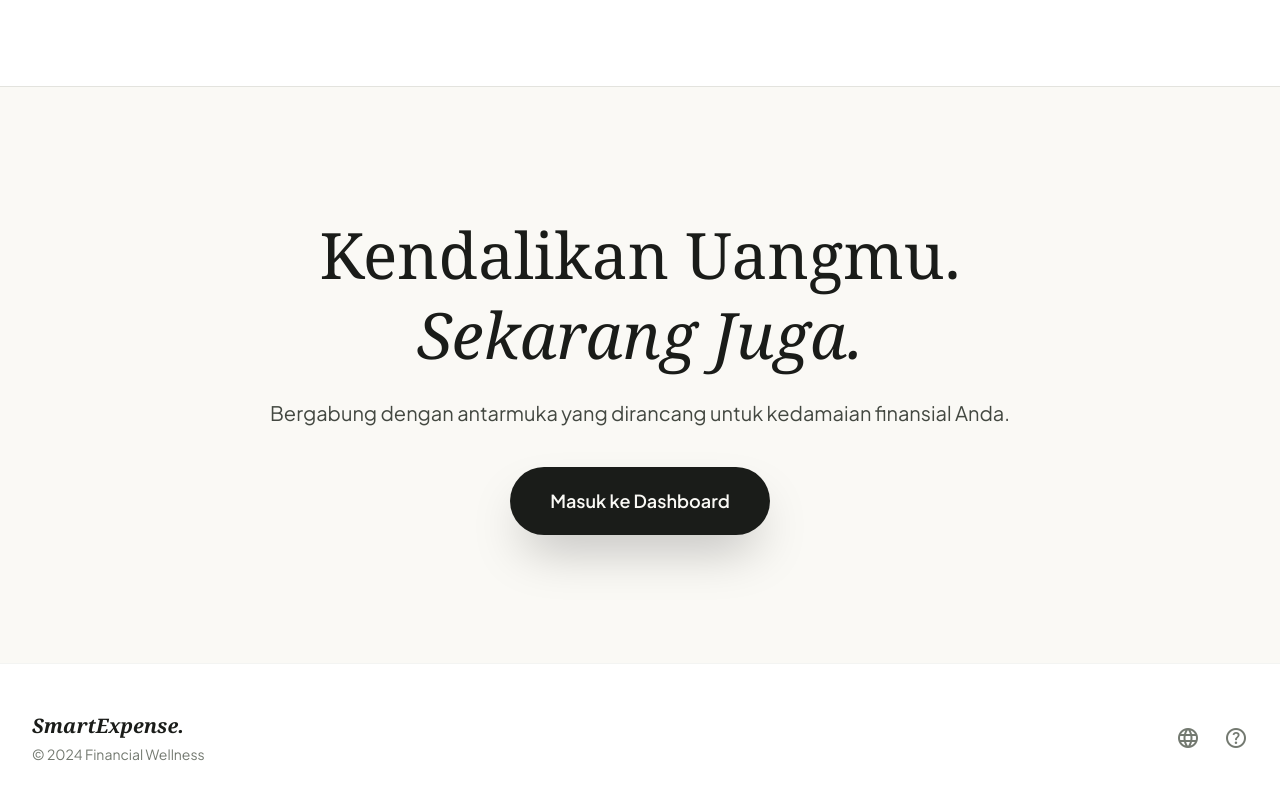
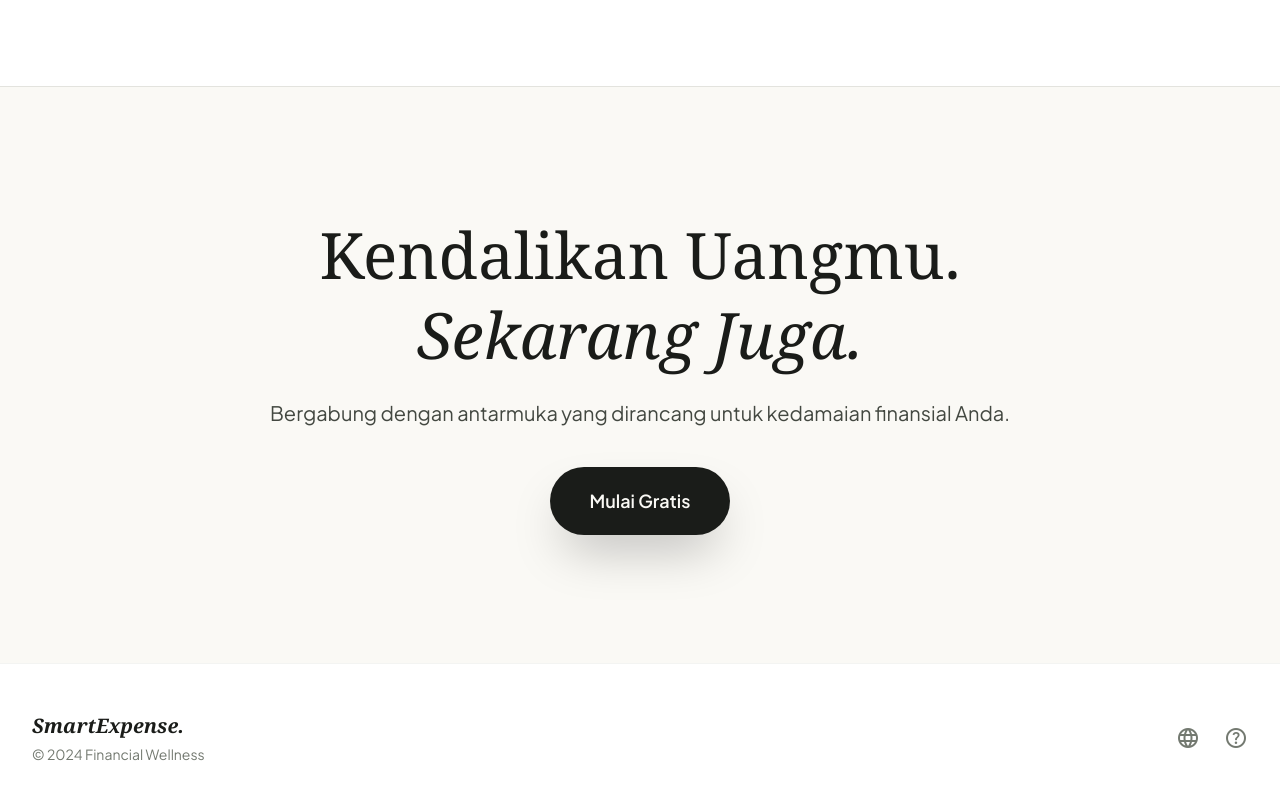
Before and after one commit to Maliq-dlt/Smart-Expanse, a Next.js app: page / in a window 1280 px wide. Shown: the part 2631-3431 px from the top of the page. Built offline with nearby package versions, Linux system fonts and the light colour scheme.

Commit message:
fix: remove unsupported eslint config, fix auth-aware CTA links

```diff
--- a/next.config.ts
+++ b/next.config.ts
@@ -1,9 +1,6 @@
 import type { NextConfig } from "next";
 
 const nextConfig: NextConfig = {
-  eslint: {
-    ignoreDuringBuilds: true,
-  },
   typescript: {
     ignoreBuildErrors: true,
   },
--- a/src/app/page.tsx
+++ b/src/app/page.tsx
@@ -471,10 +471,10 @@ export default function LandingPage() {
             Bergabung dengan antarmuka yang dirancang untuk kedamaian finansial Anda.
           </p>
           <Link
-            href="/home"
+            href={isMounted && isAuthenticated ? "/home" : "/login"}
             className="inline-flex items-center justify-center px-10 py-5 rounded-full bg-[var(--color-on-surface)] text-[var(--color-surface)] text-lg font-semibold hover:scale-105 transition-transform shadow-2xl shadow-[var(--color-on-surface)]/20"
           >
-            Masuk ke Dashboard
+            {isMounted && isAuthenticated ? "Masuk ke Dashboard" : "Mulai Gratis"}
           </Link>
         </motion.div>
       </section>
```
